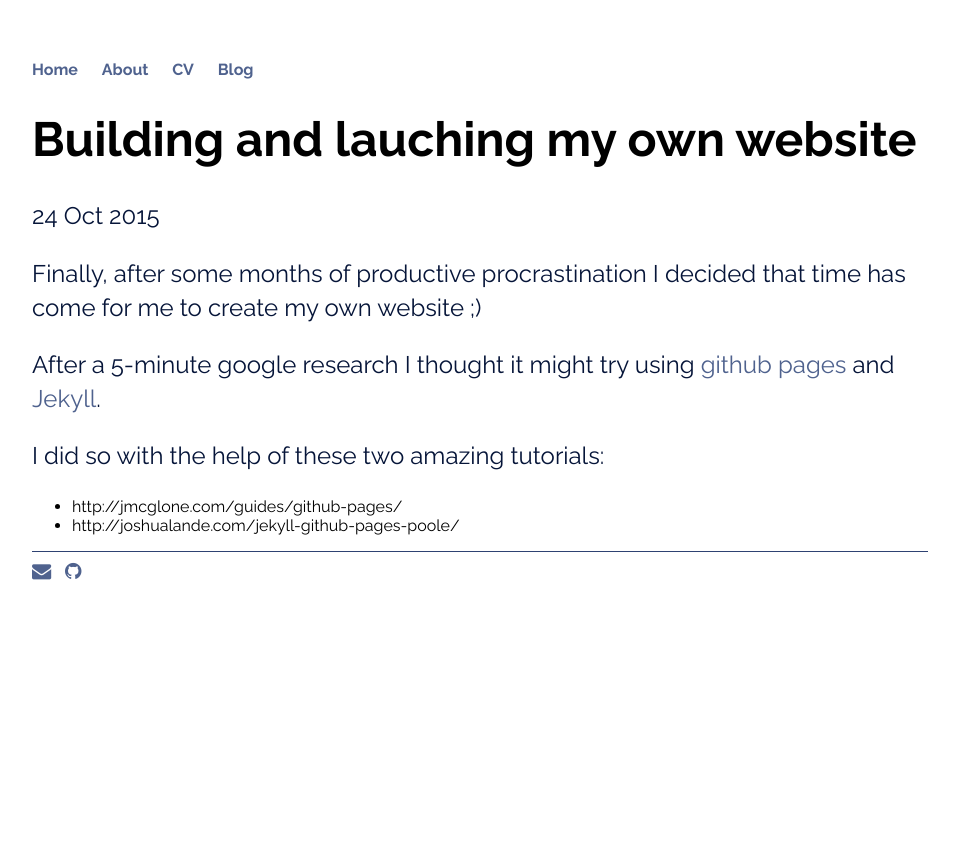
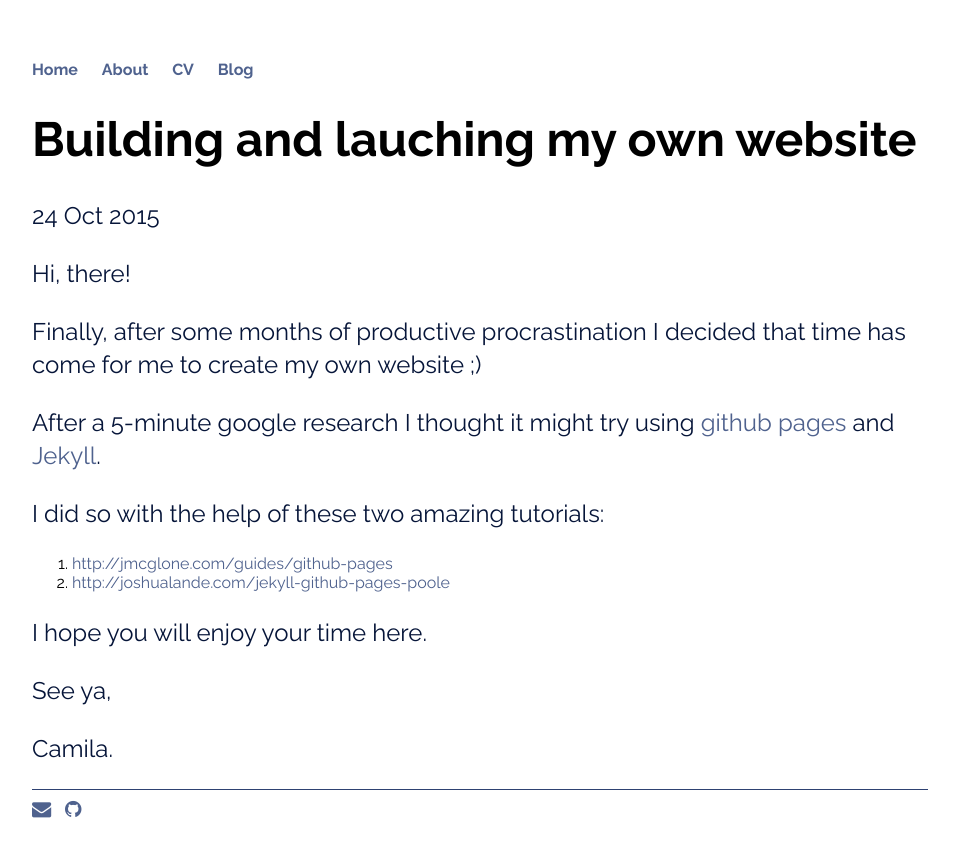
Before and after one commit to cscatolini/cscatolini.github.io, a Jekyll site: the page built from _posts/2015-10-24-building-my-site.md, in a window 1280 px wide. Shown: the top 857 px of the page, without its empty margins (160-1119 px from the left). Built offline with Jekyll 4.4.1, drawn with Linux system fonts in a browser that asks for light colours; nearby versions of some CDN libraries.

Commit message:
updading first blog entry

```diff
--- a/_posts/2015-10-24-building-my-site.md
+++ b/_posts/2015-10-24-building-my-site.md
@@ -3,6 +3,8 @@ layout: post
 title: "Building and lauching my own website"
 date: 2015-10-24
 ---
+
+Hi, there!
 
 Finally, after some months of productive procrastination I decided that time has come for me to create my own website ;)
 
@@ -10,5 +12,11 @@ After a 5-minute google research I thought it might try using [github pages](htt
 
 I did so with the help of these two amazing tutorials:
 
-- http://jmcglone.com/guides/github-pages/
-- http://joshualande.com/jekyll-github-pages-poole/
+1. <http://jmcglone.com/guides/github-pages>
+2. <http://joshualande.com/jekyll-github-pages-poole>
+
+I hope you will enjoy your time here.
+
+See ya,
+
+Camila.
```
